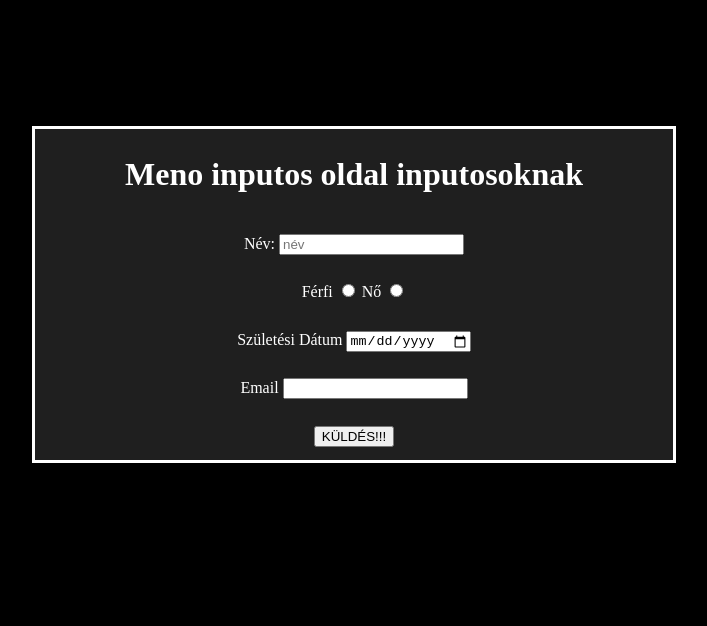
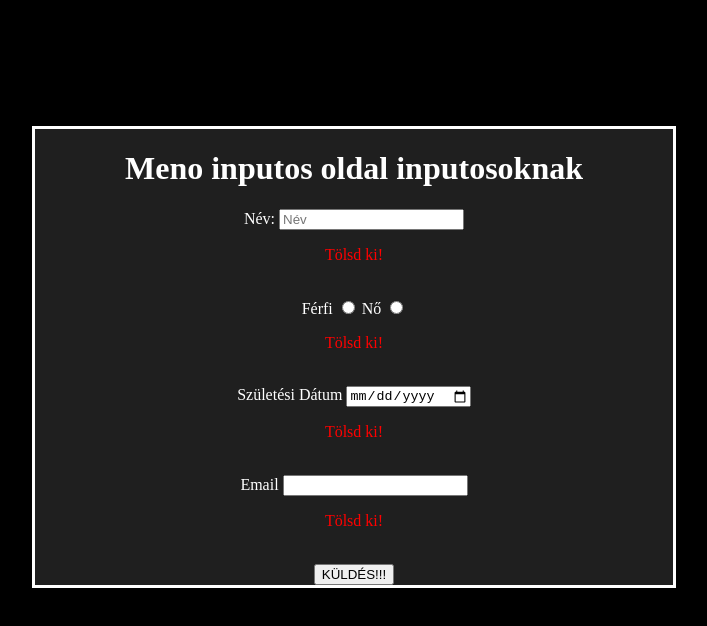
Before and after one commit to Artife10/InputosOldal, a plain HTML site: page index.html in a window 1280 px wide. Both pictures are taken after a click on the button "KÜLDÉS!!!". Shown: the whole page, without its empty margins (286-993 px from the left). Drawn offline with Linux system fonts and the light colour scheme.

Commit message:
Mestermű

```diff
--- a/index.html
+++ b/index.html
@@ -11,15 +11,15 @@
     <div class="container">
         <h1>Meno inputos oldal inputosoknak</h1>
         <label for="nev" id="neves">Név: </label>
-        <input type="text" id="nev" placeholder="név"><br>
+        <input type="text" id="nev" placeholder="Név">   <p id="neverror"></p><br>
         <label for="ferfi">Férfi</label>
         <input type="radio" id="ferfi" name="nem">
         <label for="no">Nő</label>
-        <input type="radio" id="no" name="nem"><br>
+        <input type="radio" id="no" name="nem">   <p id="nemerror"></p><br>
         <label for="szul">Születési Dátum</label>
-        <input type="date" id="szul"><br>
+        <input type="date" id="szul">   <p id="daterror"></p><br>
         <label for="email">Email</label>
-        <input type="email" id="email"><br>
+        <input type="email" id="email">   <p id="emailrror"></p><br>
         <button onclick="SubmitForm()">KÜLDÉS!!!</button>
         <div id="siker"></div>
     </div>
--- a/script.js
+++ b/script.js
@@ -6,9 +6,35 @@ let email = document.getElementById("email")
 function SubmitForm() {
     if (nem && nev.value != "" && datum.value != "" && email.value != "") {
         document.getElementById("siker").innerHTML = "<h1>SIKERES!!</h1>";
+        document.getElementById("neverror").innerHTML = "";
+        document.getElementById("daterror").innerHTML = "";
+        document.getElementById("emailrror").innerHTML = "";
+        document.getElementById("nemerror").innerHTML = "";
     }
     else{
-        alert("Töltsd ki az űrlapot")
+        if (nev.value == "") {
+            document.getElementById("neverror").innerHTML = "Tölsd ki!";
+        }else{
+            document.getElementById("neverror").innerHTML = "";
+        }
+
+        if (datum.value == "") {
+            document.getElementById("daterror").innerHTML = "Tölsd ki!";
+        }else{
+            document.getElementById("daterror").innerHTML = "";
+        }
+
+        if (email.value == "") {
+            document.getElementById("emailrror").innerHTML = "Tölsd ki!";
+        }else{
+            document.getElementById("emailrror").innerHTML = "";
+        }
+
+        if (nem == false) {
+            document.getElementById("nemerror").innerHTML = "Tölsd ki!";
+        }else{
+            document.getElementById("nemerror").innerHTML = "";
+        }
     }
 }
 
--- a/style.css
+++ b/style.css
@@ -8,10 +8,13 @@ a{
     color: black;
 }
 
+p{
+    color: red;
+}
+
 .container{
     margin: auto;
     text-align: center;
-    line-height: 300%;
     background-color: rgb(31, 31, 31);
     border-style: solid;
     border-color: white;
@@ -24,7 +27,6 @@ a{
 
 @media only screen and (max-width: 600px) {
     .container {
-      line-height: 400%;
       width: 100%;
     }
   }
```
